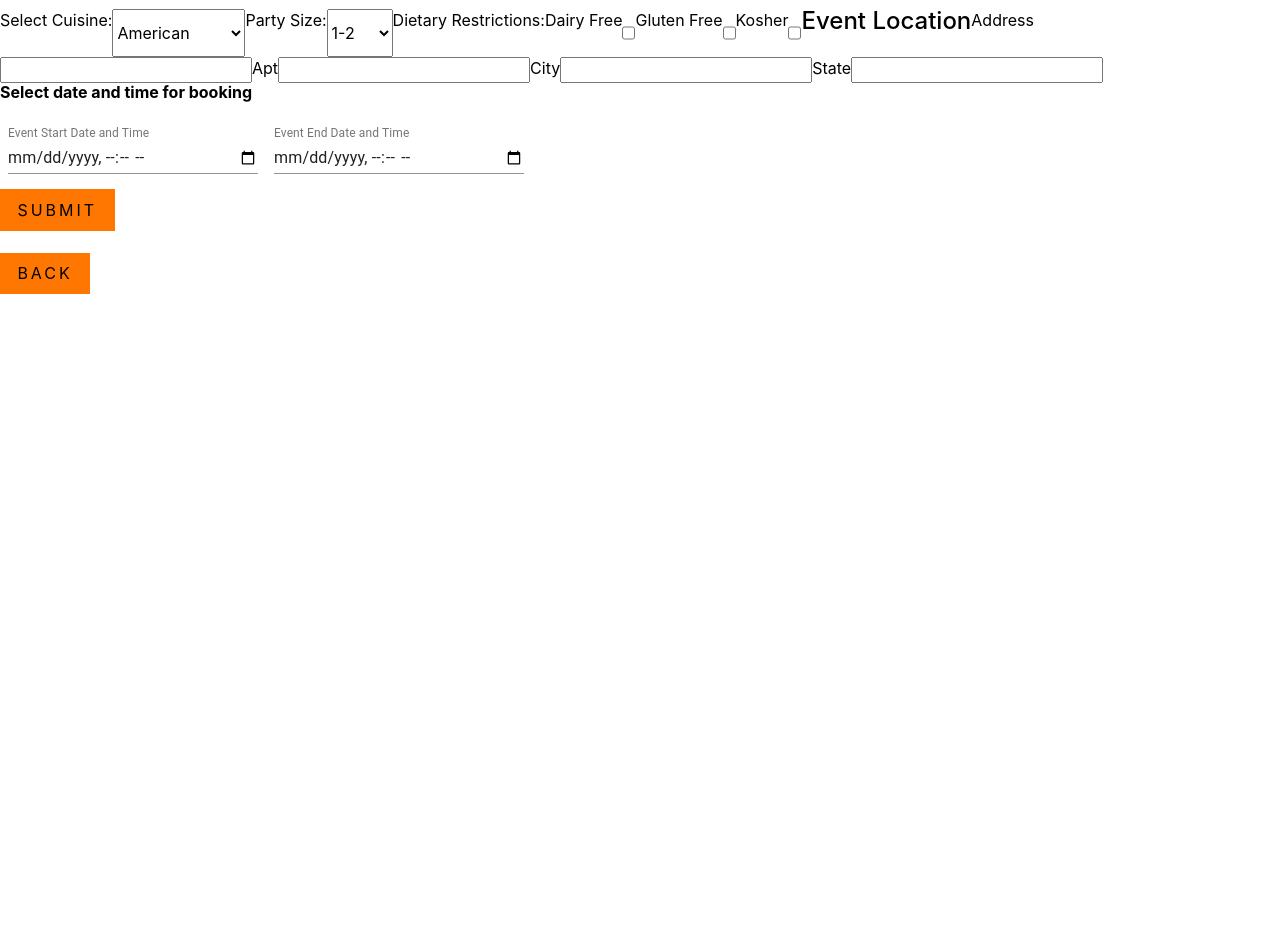
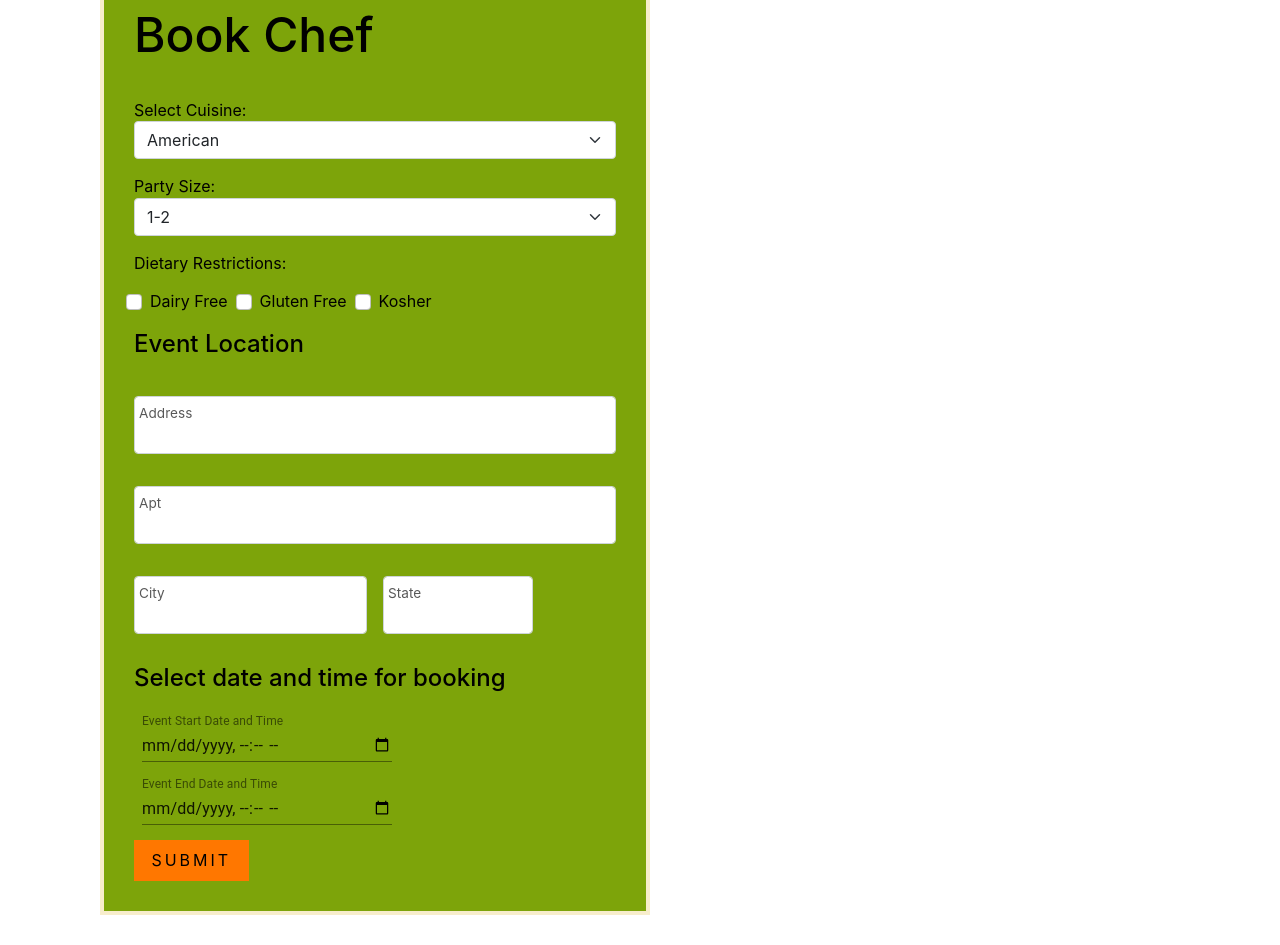
Before and after one commit to yashiazize/CapstoneProject, a React (Create React App) app in the folder front-end/: page /bookings/new in a window 1280 px wide. Shown: the part 660-1605 px from the top of the page. Before the commit the page ends 976 px from the top, so only its background shows below. Built offline with nearby package versions, Linux system fonts and the light colour scheme; no server answers.

Commit message:
Bookchef form (#22)
* add css and bootstrap bookchef form

* css for forms

```diff
--- a/front-end/src/App.css
+++ b/front-end/src/App.css
@@ -394,4 +394,21 @@ h6 {
 .rdrDateRangePickerWrapper {
 	width: 100px;
 }
+
+/* End React Calendar */
+
+
+/* Booking Form */
+
+.BookingFormContainer {
+	text-align: left;
+	background-color: rgb(125, 164, 10);
+	border: 4px solid #f7edcc;
+	margin-left: 100px;
+	margin-top: 40px;
+	padding: 30px;
+	width: 550px;
+	margin-bottom: 30px;
+}
+
 /* End Chef Availibility Calendar */
--- a/front-end/src/Components/BookingCal.js
+++ b/front-end/src/Components/BookingCal.js
@@ -33,47 +33,7 @@ const BookingCal = () => {
   return (
     <div>
       <form className={classes.container} noValidate>
-				<label>Select Cuisine:</label>
-				<select>
-					<option>American</option>
-					<option>Asian</option>
-					<option>Carribean</option>
-					<option>Italian</option>
-					<option>French</option>
-					<option>Mediterranean</option>
-				</select>
-
-				<label>Party Size:</label>
-				<select>
-					<option>1-2</option>
-					<option>3-4</option>
-					<option>4-10</option>
-					<option>10-20</option>
-					<option>20+</option>
-				</select>
-
-				<label>Dietary Restrictions:</label>
-				<label for="dairy_free">Dairy Free</label>
-				<input type="checkbox" name="dairy_free" />
-
-				<label for="gluten_free"> Gluten Free</label>
-				<input type="checkbox" name="gluten_free" />
-
-				<label for="kosher">Kosher</label>
-				<input type="checkbox" name="kosher" />
-
-				<h3>Event Location</h3>
-				<label>Address</label>
-				<input required />
-				<label>Apt</label>
-				<input />
-				<label>City</label>
-				<input required />
-				<label>State</label>
-				<input required />
-
-				<div>
-					<h5>Select date and time for booking</h5>
+      <h3>Select date and time for booking</h3>
       <TextField
         id="startDate"
         label="Event Start Date and Time"
@@ -100,10 +60,10 @@ const BookingCal = () => {
           shrink: true,
         }}
       />
-				</div>
       </form>
     </div>
   );
+
 };
 
 export default BookingCal;
--- a/front-end/src/Components/LoginForm.js
+++ b/front-end/src/Components/LoginForm.js
@@ -1,44 +1,41 @@
-import React, { useRef, useState } from "react"
-import { useAuth } from "../Providers/AuthProvider"
-import { Link, useHistory } from "react-router-dom"
+import React, { useRef, useState } from "react";
+import { useAuth } from "../Providers/AuthProvider";
+import { Link, useHistory } from "react-router-dom";
 import { signInWithGoogle } from "../Services/Firebase";
-import "../Styles/SignUpForm.css";
+// import "../Styles/SignUpForm.css";
 
 export default function Login() {
-  const emailRef = useRef()
-  const passwordRef = useRef()
-  const { login } = useAuth()
-  const [error, setError] = useState("")
-  const [loading, setLoading] = useState(false)
-  const history = useHistory()
+  const emailRef = useRef();
+  const passwordRef = useRef();
+  const { login } = useAuth();
+  const [error, setError] = useState("");
+  const [loading, setLoading] = useState(false);
+  const history = useHistory();
 
   async function handleSubmit(e) {
-    e.preventDefault()
+    e.preventDefault();
 
     try {
-      setError("")
-      setLoading(true)
-      await login(emailRef.current.value, passwordRef.current.value)
-      history.push("/")
+      setError("");
+      setLoading(true);
+      await login(emailRef.current.value, passwordRef.current.value);
+      history.push("/");
     } catch {
-      setError("Failed to log in")
+      setError("Failed to log in");
     }
 
-    setLoading(false)
+    setLoading(false);
   }
 
   return (
     <section className="sign-up">
-      <div className="signup-container">
+      <div className="modal fade">
         <h2>Log In</h2>
         <div>
-
           <p>Email</p>
           <input type="email" ref={emailRef} required />
-
         </div>
-          <div >
-
+        <div>
           <p>Password</p>
           <input type="password" ref={passwordRef} required />
           <button onClick={handleSubmit}>Log In</button>
@@ -46,14 +43,14 @@ export default function Login() {
         <div>
           <Link to="/forgot-password">Forgot Password?</Link>
         </div>
-      <div >
+        <div>
           Need an account? <Link to="/users/new">Sign Up</Link>
         </div>
-        <button  onClick={signInWithGoogle}>Sign in With google</button>
+        <button onClick={signInWithGoogle}>Sign in With google</button>
         <p className="text">
           Dont have an account? <Link to="/users/new">Sign up</Link>
         </p>
       </div>
     </section>
   );
-};
+}
--- a/front-end/src/Components/NewBookingForm.js
+++ b/front-end/src/Components/NewBookingForm.js
@@ -7,27 +7,80 @@ import { Link } from "react-router-dom";
 // dates are passed in from the ChefDatails Calendar
 
 const NewBookingForm = () => {
+
   return (
-		<section>
-			<form>
-				<h1>Form to book a chef here</h1>
+    <section className="BookingFormContainer">
+      <form className="row g-3">
+        <h1> Book Chef</h1>
+        <div>
+          <label>Select Cuisine:</label>
+          <select className="form-select" aria-label="Default select example">
+            <option>American</option>
+            <option>Asian</option>
+            <option>Carribean</option>
+            <option>Italian</option>
+            <option>French</option>
+            <option>Mediterranean</option>
+          </select>
+        </div>
+        <div>
+          <label>Party Size:</label>
+          <select className="form-select" aria-label="Default select example">
+            <option>1-2</option>
+            <option>3-4</option>
+            <option>4-10</option>
+            <option>10-20</option>
+            <option>20+</option>
+          </select>
+        </div>
+        <label>Dietary Restrictions:</label>
+        <div className="form-check col-auto">
+          <label for="dairy_free">Dairy Free</label>
+          <input
+            className="form-check-input"
+            type="checkbox"
+            name="dairy_free"
+          />
+        </div>
+        <div className="form-check col-auto">
+          <label for="gluten_free"> Gluten Free</label>
+          <input
+            className="form-check-input"
+            type="checkbox"
+            name="gluten_free"
+          />
+        </div>
+        <div className="form-check col-auto">
+          <label for="kosher">Kosher</label>
+          <input className="form-check-input" type="checkbox" name="kosher" />
+        </div>
+        <h3>Event Location</h3>
+        <div className="form-floating mb-3">
+          <input type="text" class="form-control" required />
+          <label for="floatingInput">Address</label>
+        </div>
+        <div className="form-floating mb-3">
+          <input type="text" class="form-control" />
+          <label for="floatingInput">Apt</label>
+        </div>
+        <div className="form-floating mb-3 col-md-6">
+          <input type="text" class="form-control" required />
+          <label for="floatingInput">City</label>
+        </div>
+        <div className="form-floating mb-3 col-md-4">
+          <input type="text" class="form-control" required />
+          <label for="floatingInput">State</label>
+        </div>
+        <div>
           <BookingCal />
           <button className="btn-primary" type="submit">
             Submit
           </button>
+        </div>
       </form>
-			<br />
-			<div>
-				{/* have to link to individual chef id */}
-				<Link to={`/users/chefs/`}>
-					<button className="btn-primary" type="button">
-						Back
-					</button>
-				</Link>
-			</div>
-			<br />
     </section>
   );
+
 };
 
 export default withRouter(NewBookingForm);
--- a/front-end/src/Components/SignUpForm.js
+++ b/front-end/src/Components/SignUpForm.js
@@ -1,6 +1,6 @@
 import React, { useState, useRef } from "react";
 import { withRouter } from "react-router-dom";
-import "../Styles/SignUpForm.css";
+// import "../Styles/SignUpForm.css";
 import { useAuth } from '../Providers/AuthProvider'
 
 
```
Also changed, not shown: 1 other file (tests, documents, lock files or other folders). Lines whose indentation alone changed are shown as unchanged.
